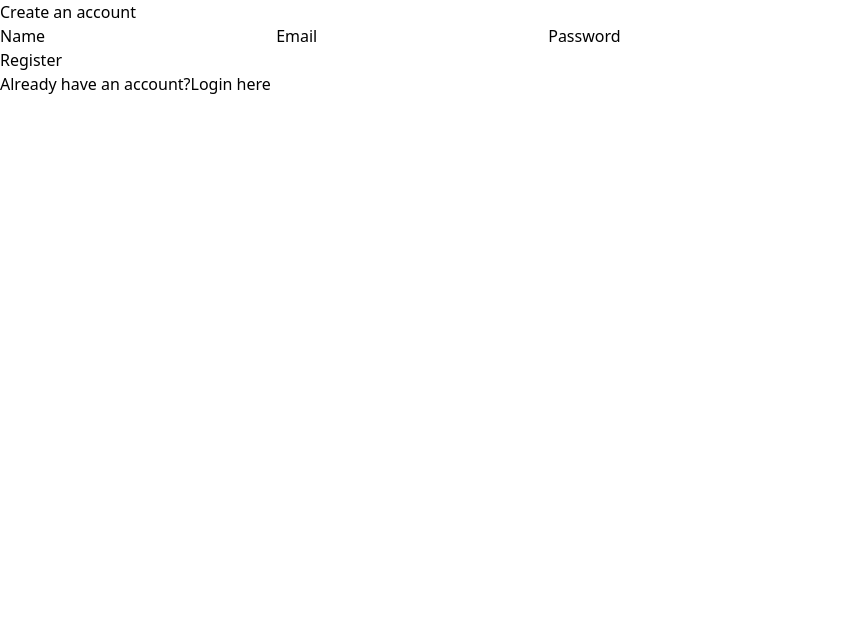
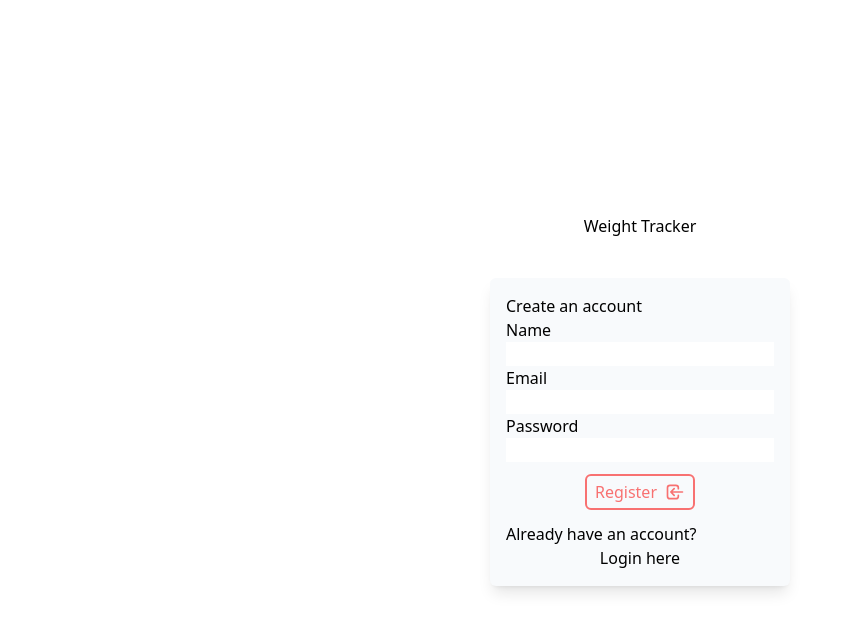
Before and after one commit to lewiscasewell/WEIGHT-TRACKER, a Next.js app: page /register in a window 1280 px wide. Shown: the top 632 px of the page, without its empty margins (0-851 px from the left). Built offline with nearby package versions, Linux system fonts and the light colour scheme; no server answers.

Commit message:
fixed auth time-out error for firebase by changing form to div in login and register pages. Also updated UI, but need to further clean this up.

```diff
--- a/pages/login.js
+++ b/pages/login.js
@@ -20,8 +20,7 @@ const Login = () => {
     setData({ ...data, [e.target.name]: e.target.value })
   }
 
-  const handleSubmit = async (e) => {
-    e.preventDefault()
+  const handleSubmit = async () => {
     setData({ ...data, error: null, loading: true })
     if (!email || !password) {
       setData({ ...data, error: 'All data fields are required!' })
@@ -52,7 +51,7 @@ const Login = () => {
         <div>
           <h2>Login to an account</h2>
         </div>
-        <form onSubmit={handleSubmit}>
+        <div>
           <div className="flex flex-col">
             <label htmlFor="email">Email</label>
             <input
@@ -77,14 +76,14 @@ const Login = () => {
           ) : null}
           <div className="mt-3 flex w-full items-center justify-center">
             <button
-              type="submit"
+              onClick={() => handleSubmit()}
               className="flex w-fit items-center rounded-md border-2 border-red-400 py-1 px-2 text-red-400 transition-colors ease-in hover:bg-red-400 hover:text-white"
             >
               {loading ? 'Loading...' : 'Login'}{' '}
               <LoginIcon className="ml-2 h-5" />
             </button>
           </div>
-        </form>
+        </div>
         <div className="mt-3 flex flex-col">
           <text>Don't have an account?</text>
           <button onClick={() => router.push('/register')} className="">
--- a/pages/register.js
+++ b/pages/register.js
@@ -3,6 +3,7 @@ import { createUserWithEmailAndPassword } from 'firebase/auth'
 import { auth, db } from '../firebase'
 import { setDoc, doc, Timestamp } from 'firebase/firestore'
 import { useRouter } from 'next/router'
+import { LoginIcon } from '@heroicons/react/outline'
 
 const Register = () => {
   const [data, setData] = useState({
@@ -21,8 +22,7 @@ const Register = () => {
     setData({ ...data, [e.target.name]: e.target.value })
   }
 
-  const handleSubmit = async (e) => {
-    e.preventDefault()
+  const handleSubmit = async () => {
     setData({ ...data, error: null, loading: true })
     if (!name || !email || !password) {
       setData({ ...data, error: 'All data fields are required!' })
@@ -55,13 +55,24 @@ const Register = () => {
 
   return (
     <div>
+      <div className="flex min-h-screen w-full flex-col items-center justify-center">
+        <div className="mb-10">
+          <h2 className="">Weight Tracker</h2>
+        </div>
+
+        <div className="w-[300px] rounded-md bg-slate-50 p-4 shadow-lg backdrop-blur-lg">
           <div>
             <h2>Create an account</h2>
           </div>
-      <form onSubmit={handleSubmit}>
           <div>
+            <div className="flex flex-col">
               <label htmlFor="name">Name</label>
-          <input type="text" name="name" value={name} onChange={handleChange} />
+              <input
+                type="text"
+                name="name"
+                value={name}
+                onChange={handleChange}
+              />
               <label htmlFor="email">Email</label>
               <input
                 type="text"
@@ -83,14 +94,23 @@ const Register = () => {
                 {error}
               </text>
             ) : null}
-
-        <div>
-          <button>{loading ? 'loading...' : 'Register'}</button>
+            <div className="mt-3 flex w-full items-center justify-center">
+              <button
+                onClick={() => handleSubmit()}
+                className="flex w-fit items-center rounded-md border-2 border-red-400 py-1 px-2 text-red-400 transition-colors ease-in hover:bg-red-400 hover:text-white"
+              >
+                {loading ? 'Loading...' : 'Register'}{' '}
+                <LoginIcon className="ml-2 h-5" />
+              </button>
             </div>
-      </form>
-      <div>
+          </div>
+          <div className="mt-3 flex flex-col">
             <text>Already have an account?</text>
-        <button onClick={() => router.push('/login')}>Login here</button>
+            <button onClick={() => router.push('/login')} className="">
+              Login here
+            </button>
+          </div>
+        </div>
       </div>
     </div>
   )
```
Lines whose indentation alone changed are shown as unchanged.
